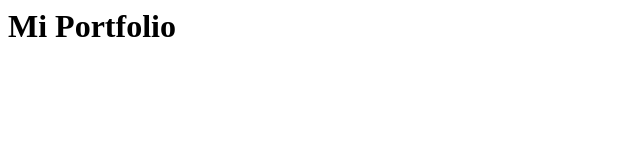
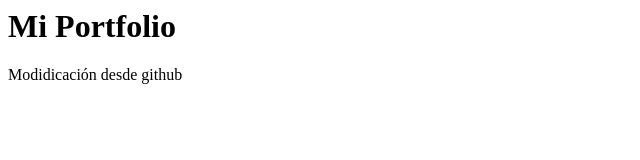
Before and after one commit to RoqueOrtega/PortfolioFrontEnd, a plain HTML site: page index.html in a window 1280 px wide. Shown: the whole page, without its empty margins (0-640 px from the left). Drawn offline with Linux system fonts and the light colour scheme.

Commit message:
Update index.html

```diff
--- a/index.html
+++ b/index.html
@@ -1 +1,2 @@
 <h1>Mi Portfolio</h1>
+<p>Modidicación desde github</p>
```
